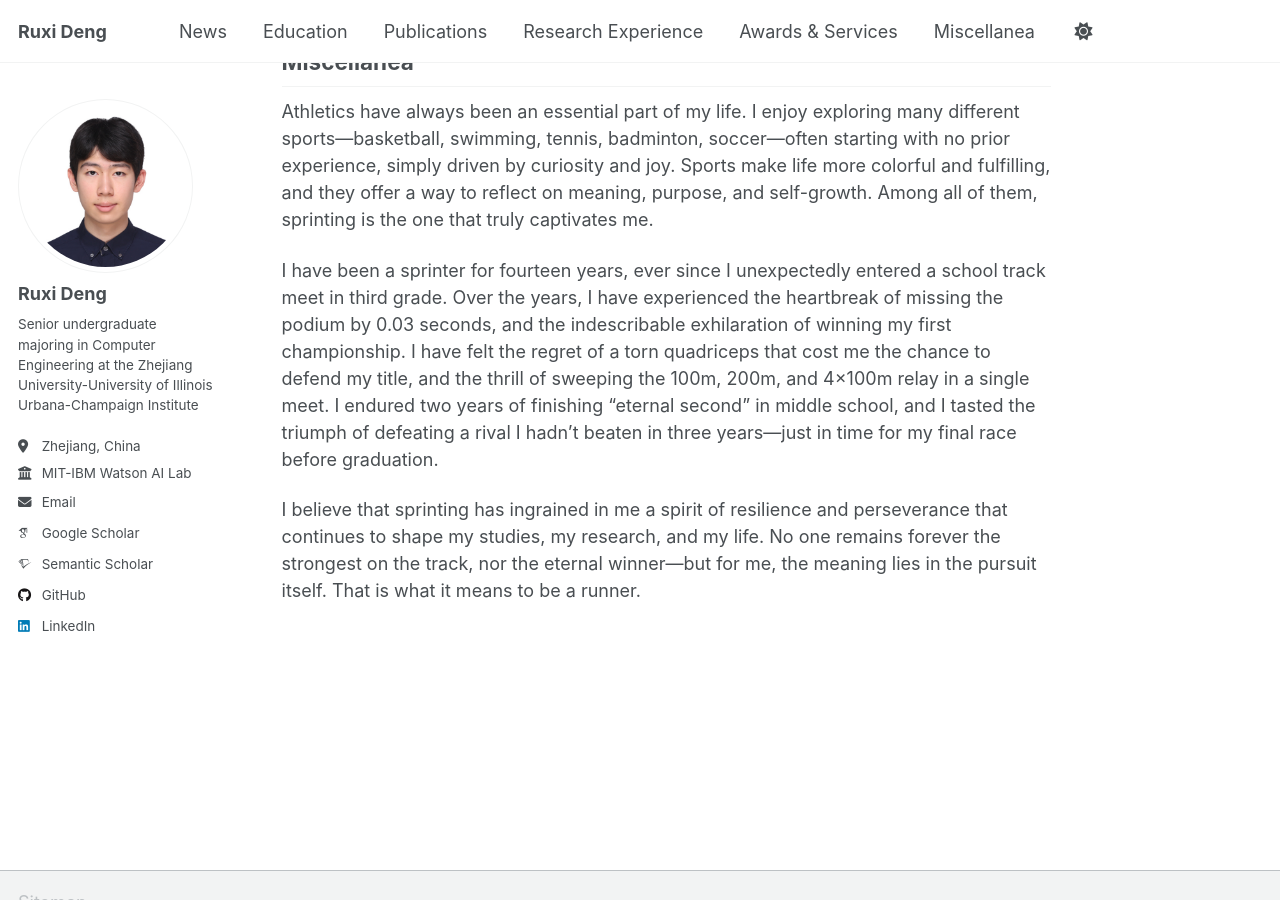
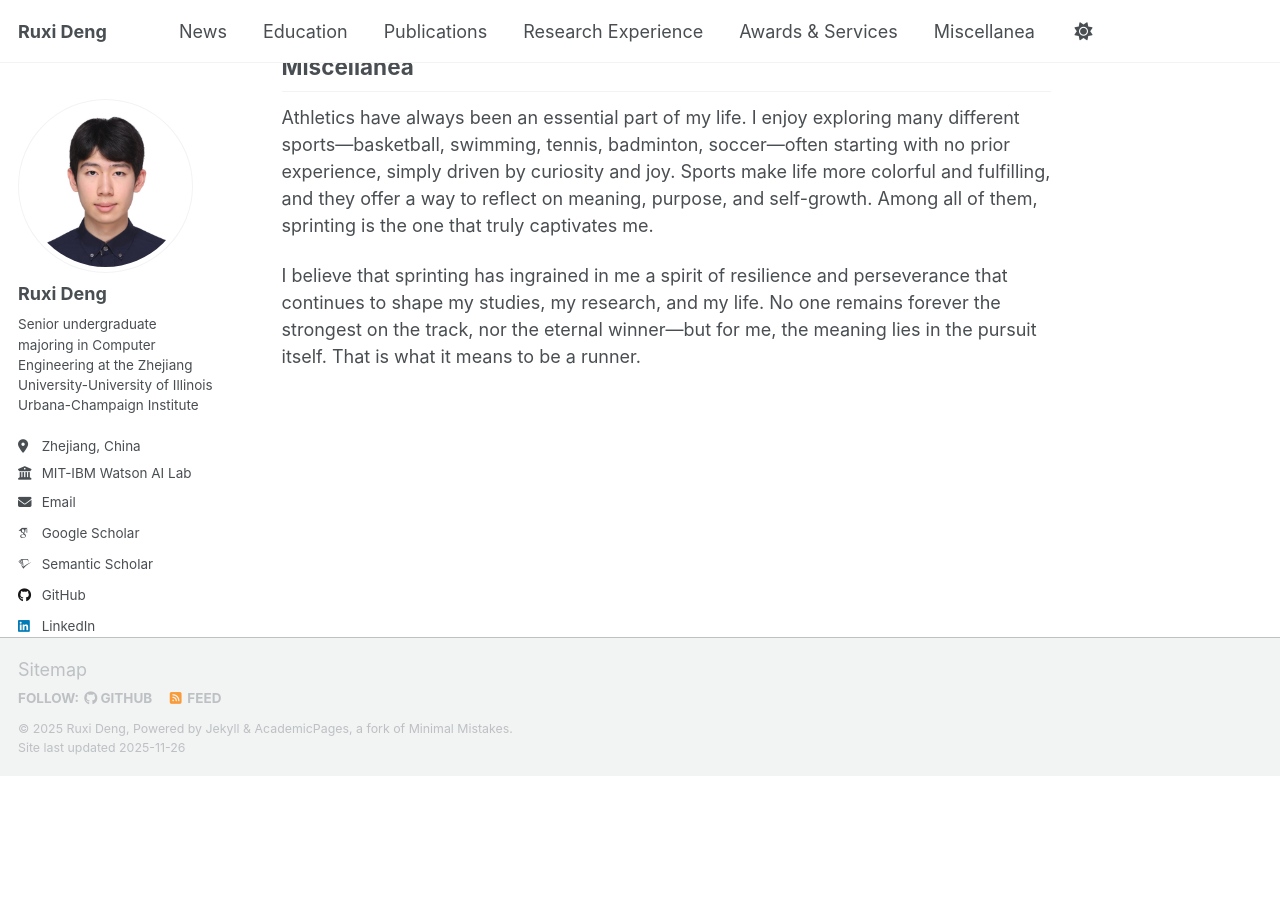
Before and after one commit to ruxideng/ruxideng.github.io, a Jekyll site: the page built from _pages/about.md, in a window 1280 px wide and 900 px high, scrolled down 3481 px. Built offline with Jekyll 4.4.1, drawn with Linux system fonts in a browser that asks for light colours; some web fonts are replaced; a script that is not in the unit is left out; after the commit the page ends 4256 px from its top, so only the background shows below that.

Commit message:
Update about.md

```diff
--- a/_pages/about.md
+++ b/_pages/about.md
@@ -66,7 +66,7 @@ Mint: A Simple Test-Time Adaptation of Vision-Language Models against Common Cor
 </div>
 
 <div style="display:flex; align-items:center; gap:20px; margin-bottom:32px;" markdown="1">
-  <img src="/images/latte.png" width="200">
+  <img src="/images/latte.png" width="210">
   <div markdown="1">
 Latte: Collaborative Test-Time Adaptation of Vision-Language Models in Federated Learning (**ICCV 2025**)<br>
 <a href="https://baowenxuan.github.io/">Wenxuan Bao</a>, **Ruxi Deng**, <a href="https://q-rz.github.io/">Ruizhong Qiu</a>, <a href="https://weitianxin.github.io/">Tianxin Wei</a>, <a href="http://tonghanghang.org/">HangHang Tong</a>, <a href="https://www.hejingrui.org/">Jingrui He</a><br>
@@ -128,6 +128,4 @@ RHET102 *Principles of Research* (24 Spring)
 
 Athletics have always been an essential part of my life. I enjoy exploring many different sports—basketball, swimming, tennis, badminton, soccer—often starting with no prior experience, simply driven by curiosity and joy. Sports make life more colorful and fulfilling, and they offer a way to reflect on meaning, purpose, and self-growth. Among all of them, sprinting is the one that truly captivates me.
 
-I have been a sprinter for fourteen years, ever since I unexpectedly entered a school track meet in third grade. Over the years, I have experienced the heartbreak of missing the podium by 0.03 seconds, and the indescribable exhilaration of winning my first championship. I have felt the regret of a torn quadriceps that cost me the chance to defend my title, and the thrill of sweeping the 100m, 200m, and 4×100m relay in a single meet. I endured two years of finishing “eternal second” in middle school, and I tasted the triumph of defeating a rival I hadn’t beaten in three years—just in time for my final race before graduation.
-
 I believe that sprinting has ingrained in me a spirit of resilience and perseverance that continues to shape my studies, my research, and my life. No one remains forever the strongest on the track, nor the eternal winner—but for me, the meaning lies in the pursuit itself. That is what it means to be a runner.
```
